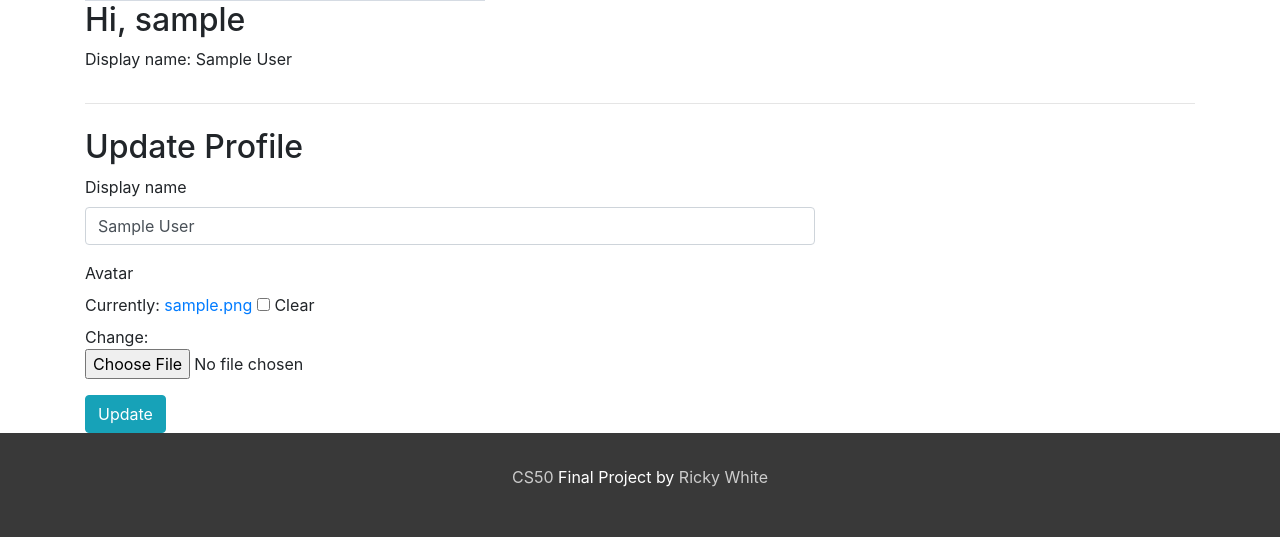
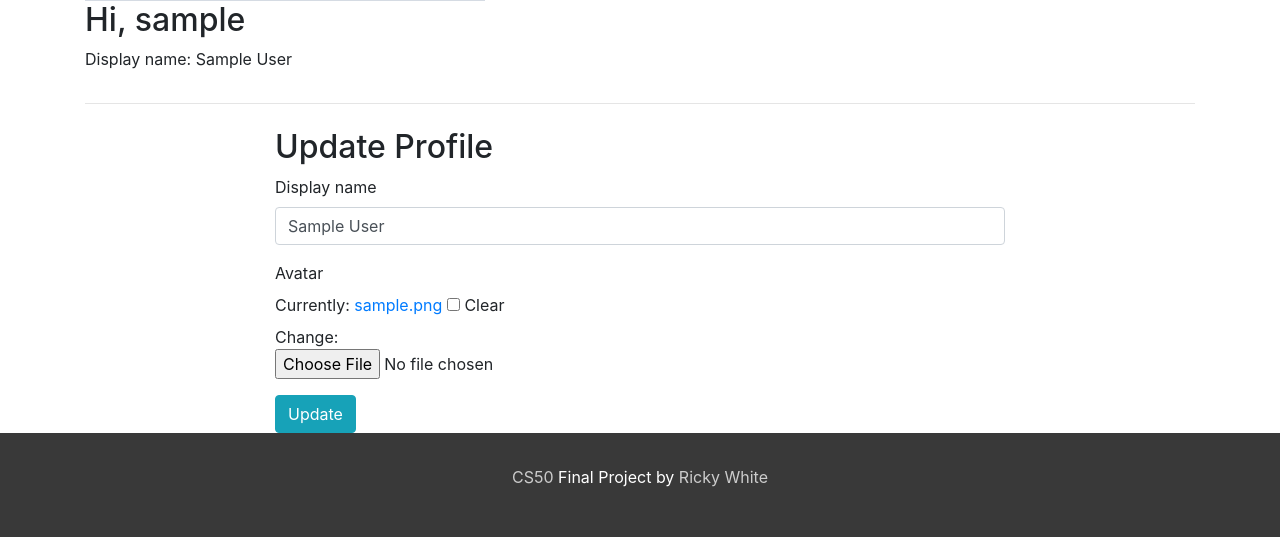
Before and after one commit to EndlessTrax/CS50, a Django app: page /profile/1 in a window 1280 px wide. Shown: the part 392-929 px from the top of the page. Run offline with Django 3.2, Linux system fonts and the light colour scheme; a user stored in the database is signed in; tables that the repository leaves empty hold one stand-in row (values such as "Sample post"); grey boxes marked "Sample" are stand-in pictures; some libraries are stand-ins or nearby versions.

Commit message:
fixed typo in class name

```diff
--- a/final_project/templates/profile.html
+++ b/final_project/templates/profile.html
@@ -24,7 +24,7 @@
 <hr>
 
 <section class="row mt-4">
-  <div class="col-8 offest-2">
+  <div class="col-8 offset-2">
     <h2>Update Profile</h2>
     <form method="POST" action="">
       {% csrf_token %}
```
